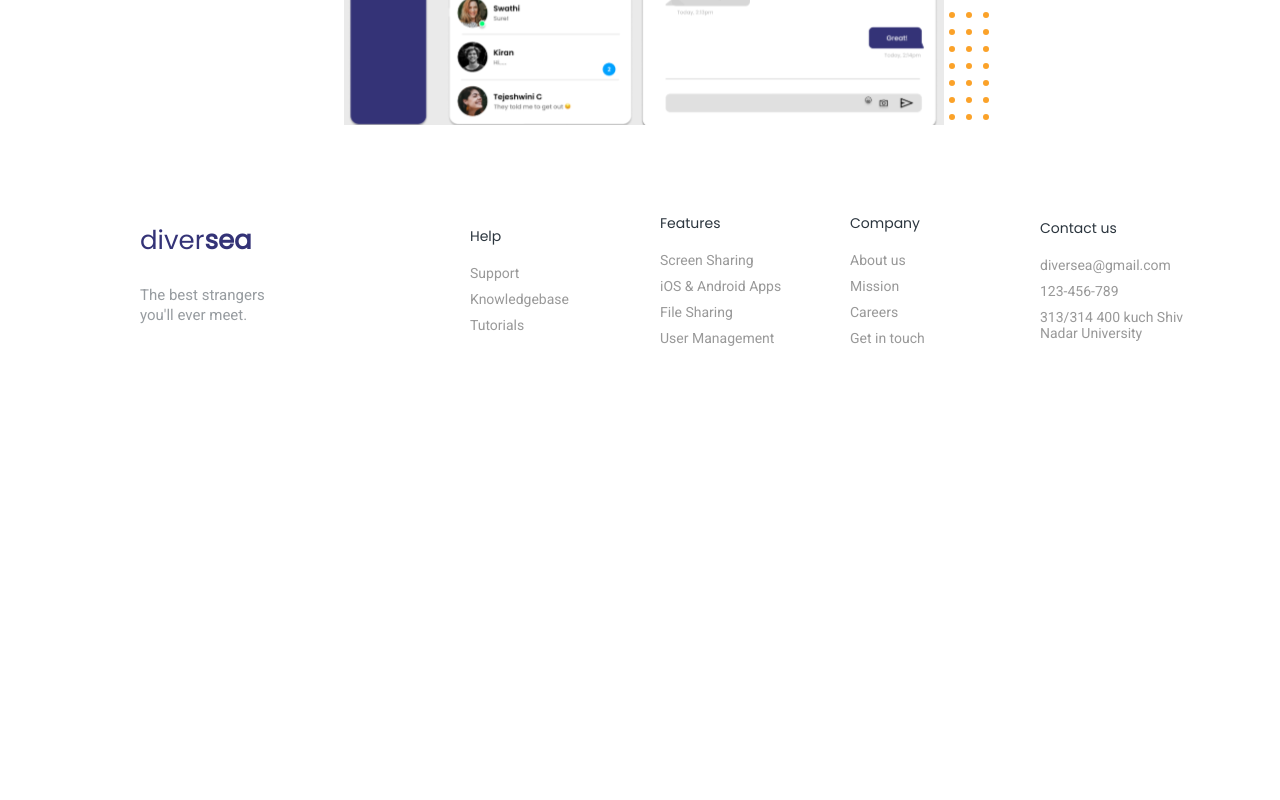
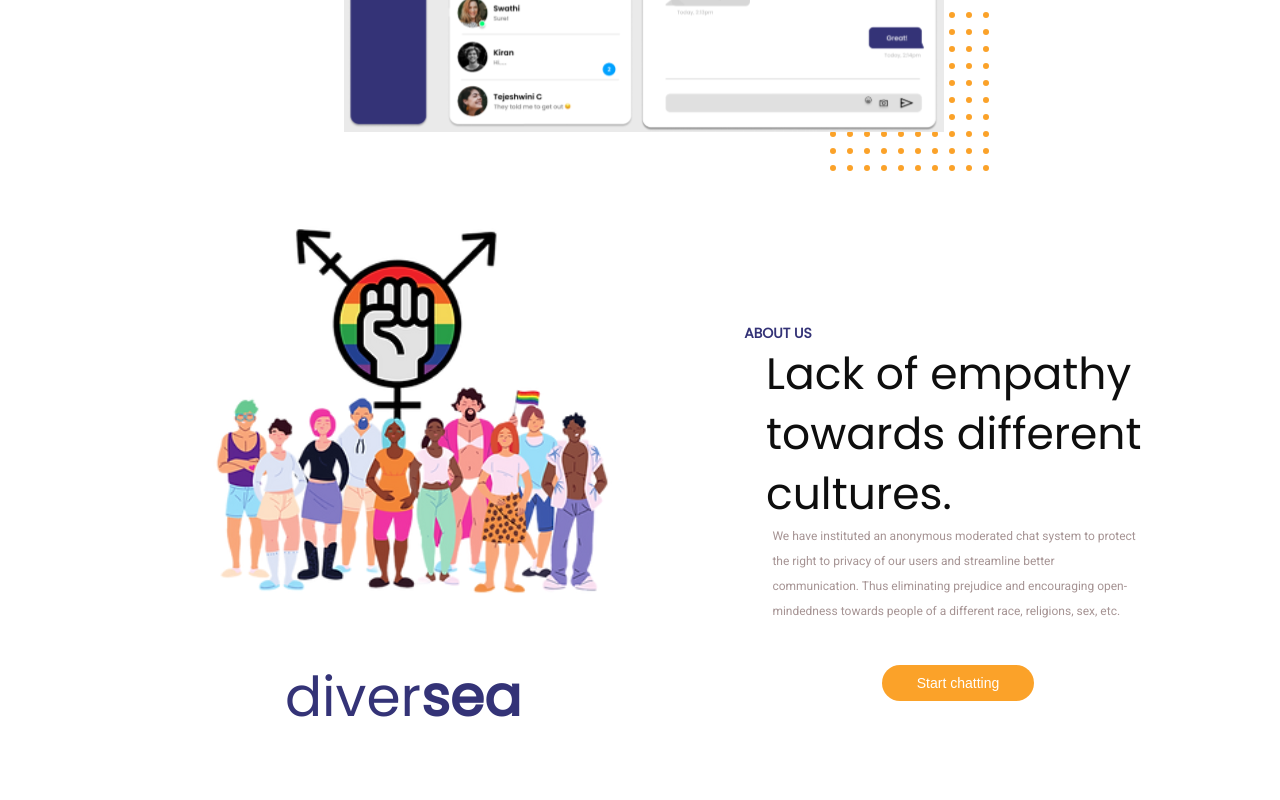
Before and after one commit to yathansh13/diversea, a React (Create React App) app: page / in a window 1280 px wide. Shown: the part 1440-2240 px from the top of the page. Before the commit the page ends 1881 px from the top, so only its background shows below. Built offline with nearby package versions, Linux system fonts and the light colour scheme.

Commit message:
Implemented smooth scroll

```diff
--- a/src/App.js
+++ b/src/App.js
@@ -3,10 +3,17 @@ import { Link } from "react-router-dom";
 import graphic1 from "./Assets/graphic1.png";
 import chat from "./Assets/chats.svg";
 import dots from "./Assets/dots.svg";
+import { useRef } from "react";
+import lgbt from "./Assets/diverse.svg";
 
 import Foorter from "./Components/Footer/Footer";
 
 function App() {
+  const ref = useRef(null);
+
+  const handleClick = () => {
+    ref.current?.scrollIntoView({ behavior: "smooth" });
+  };
   return (
     <div className="page">
       <div className="Home">
@@ -17,7 +24,9 @@ function App() {
               Home
             </a>
 
-            <a className="Home_nav_link">About</a>
+            <a className="Home_nav_link" onClick={handleClick}>
+              About
+            </a>
 
             <a className="Home_nav_link" href="#">
               Sign up
@@ -59,6 +68,29 @@ function App() {
           <img className="friends_img" src={chat} />
         </div>
       </div>
+      <div className="empathy" ref={ref}>
+        <div className="empathy_left">
+          <img className="empathy_img" src={lgbt} />
+          <p className="diver">
+            diver<span className="sea">sea</span>
+          </p>
+        </div>
+        <div className="empathy_right">
+          <p className="empathy_about">ABOUT US</p>
+          <p className="empathy_title">
+            Lack of empathy towards different cultures.
+          </p>
+          <p className="empathy_desc">
+            We have instituted an anonymous moderated chat system to protect the
+            right to privacy of our users and streamline better communication.
+            Thus eliminating prejudice and encouraging open-mindedness towards
+            people of a different race, religions, sex, etc.
+          </p>
+          <Link style={{ textDecoration: "none" }} to="/Chat">
+            <a className="Home_mid_button1">Start chatting</a>
+          </Link>
+        </div>
+      </div>
 
       <Foorter />
     </div>
```
